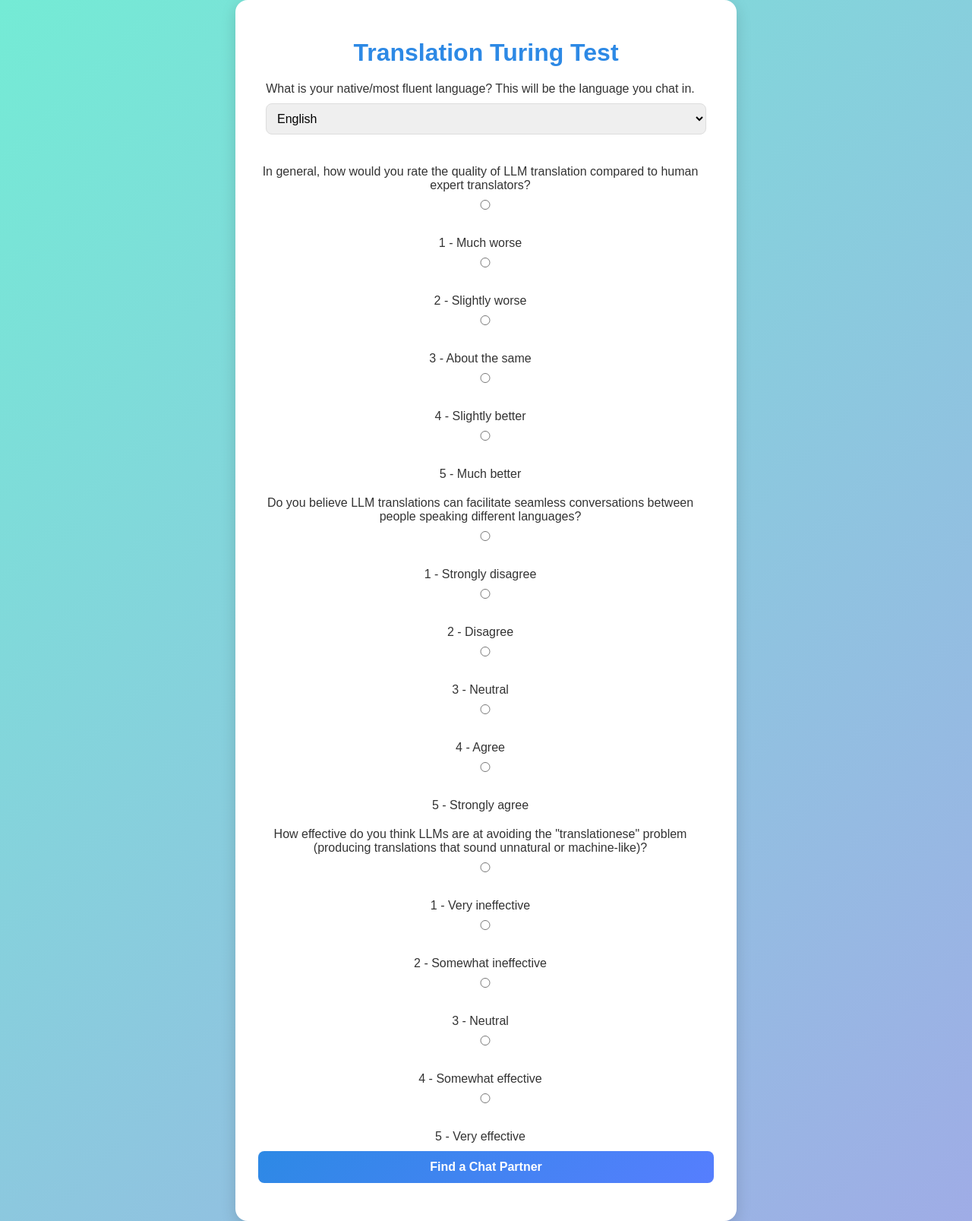
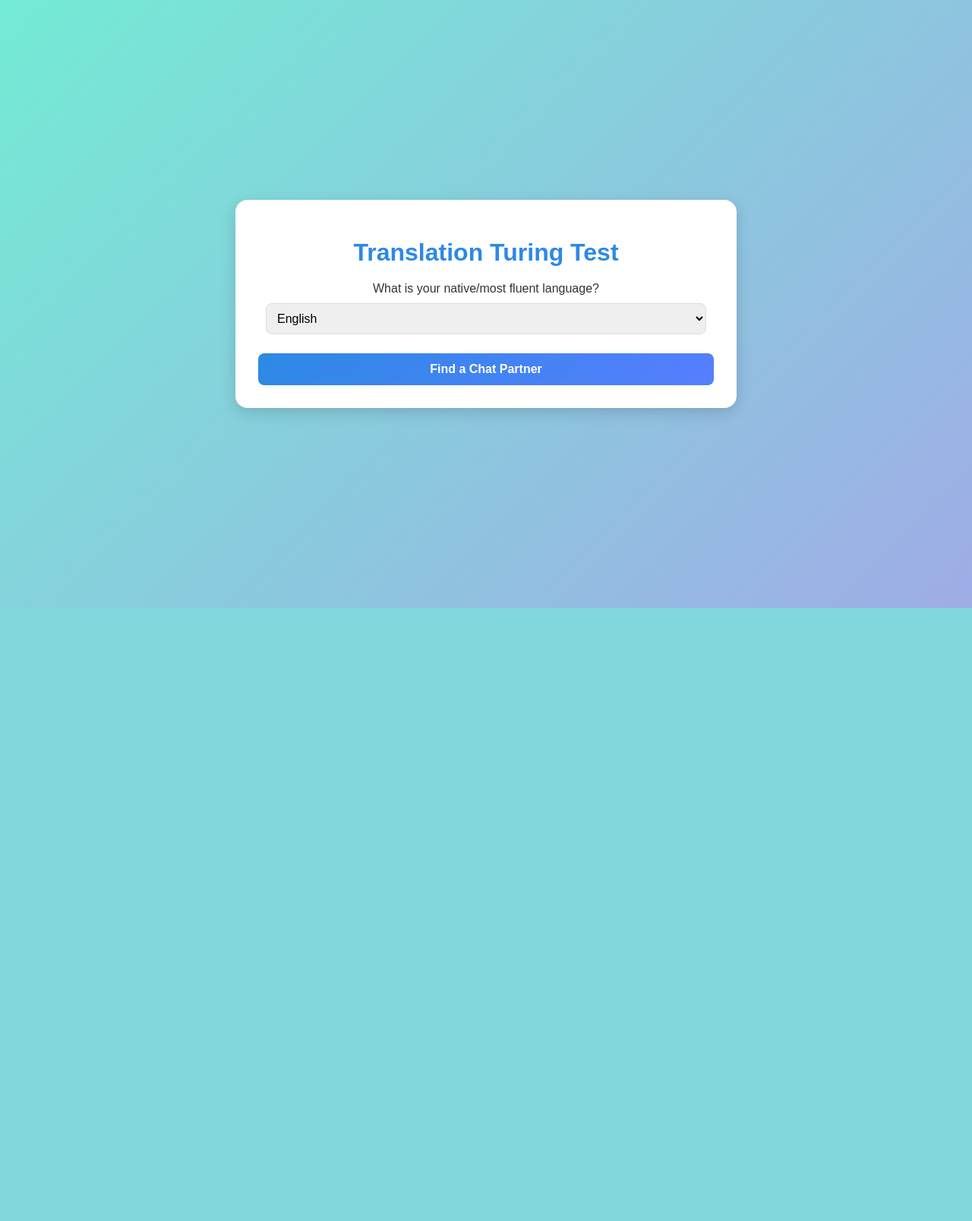
Before and after one commit to anshika-agarwal/llm-translation, a Python web app: template templates/index.html in a window 1280 px wide. Shown: the whole page at 76% size. After the commit the page ends 800 px from the top, so only its background shows below. Run offline with Jinja, Linux system fonts and the light colour scheme; the template is opened without the code that fills it, so the values that code supplies are empty.

Commit message:
new index.html

```diff
--- a/templates/index.html
+++ b/templates/index.html
@@ -62,7 +62,7 @@
             background: linear-gradient(135deg, #1d6fd9, #4569d8);
         }
 
-        #chat {
+        #chat, #survey {
             margin-top: 20px;
             text-align: left;
             display: none;
@@ -109,43 +109,20 @@
             align-self: flex-start;
         }
 
-        #survey {
+        #survey label, #language-selection label {
             margin-top: 20px;
-            margin-bottom: 10px;
-            display: none;
-            text-align: left;
-        }
-
-        #survey label {
             display: block;
-            margin-top: 20px; /* Adds spacing between questions */
         }
 
         input[type="radio"] {
-            margin-right: 8px; /* Adds space between the button and the label */
-            vertical-align: middle; /* Aligns the button with the label */
-        }
-
-        label {
-            display: inline-block; /* Ensures the label is inline with the button */
-            margin-right: 15px; /* Adds spacing between options */
-        }
-
-        #language-selection label {
-            display: block;
-            margin-top: 20px; /* Adds spacing between questions */
-        }
-
-        #language-selection select {
-            margin-top: 10px; /* Adds spacing between the label and select dropdown */
-            margin-bottom: 20px
+            margin-right: 10px;
+            vertical-align: middle;
         }
 
         #end-chat {
             margin-top: 10px;
             background-color: #ff4c4c;
             background: linear-gradient(135deg, #ff4c4c, #ff6a6a);
-            display: inline-block;
         }
 
         #end-chat:hover {
@@ -158,84 +135,25 @@
             color: #666;
             margin-top: 5px;
         }
-
-        #language-selection {
-            margin-bottom: 20px;
-        }
     </style>
 </head>
 <body>
     <div id="container">
         <h1>Translation Turing Test</h1>
 
-        <!-- Language Selection -->
         <div id="language-selection">
-            <label for="language">
-                What is your native/most fluent language? This will be the language you chat in.
-            </label>
+            <label for="language">What is your native/most fluent language?</label>
             <select id="language">
                 <option value="english">English</option>
                 <option value="chinese">Chinese</option>
             </select>
 
-            <!-- Question 1 -->
-            <label for="question1">
-                In general, how would you rate the quality of LLM translation compared to human expert translators?
-            </label>
-            <div id="question1">
-                <input type="radio" id="q1-1" name="question1" value="1">
-                <label for="q1-1">1 - Much worse</label>
-                <input type="radio" id="q1-2" name="question1" value="2">
-                <label for="q1-2">2 - Slightly worse</label>
-                <input type="radio" id="q1-3" name="question1" value="3">
-                <label for="q1-3">3 - About the same</label>
-                <input type="radio" id="q1-4" name="question1" value="4">
-                <label for="q1-4">4 - Slightly better</label>
-                <input type="radio" id="q1-5" name="question1" value="5">
-                <label for="q1-5">5 - Much better</label>
-            </div>
-
-            <!-- Question 2 -->
-            <label for="question2">
-                Do you believe LLM translations can facilitate seamless conversations between people speaking different languages?
-            </label>
-            <div id="question2">
-                <input type="radio" id="q2-1" name="question2" value="1">
-                <label for="q2-1">1 - Strongly disagree</label>
-                <input type="radio" id="q2-2" name="question2" value="2">
-                <label for="q2-2">2 - Disagree</label>
-                <input type="radio" id="q2-3" name="question2" value="3">
-                <label for="q2-3">3 - Neutral</label>
-                <input type="radio" id="q2-4" name="question2" value="4">
-                <label for="q2-4">4 - Agree</label>
-                <input type="radio" id="q2-5" name="question2" value="5">
-                <label for="q2-5">5 - Strongly agree</label>
-            </div>
-
-            <!-- Question 3 -->
-            <label for="question3">
-                How effective do you think LLMs are at avoiding the "translationese" problem (producing translations that sound unnatural or machine-like)?
-            </label>
-            <div id="question3">
-                <input type="radio" id="q3-1" name="question3" value="1">
-                <label for="q3-1">1 - Very ineffective</label>
-                <input type="radio" id="q3-2" name="question3" value="2">
-                <label for="q3-2">2 - Somewhat ineffective</label>
-                <input type="radio" id="q3-3" name="question3" value="3">
-                <label for="q3-3">3 - Neutral</label>
-                <input type="radio" id="q3-4" name="question3" value="4">
-                <label for="q3-4">4 - Somewhat effective</label>
-                <input type="radio" id="q3-5" name="question3" value="5">
-                <label for="q3-5">5 - Very effective</label>
-            </div>
-
             <button onclick="findPair()">Find a Chat Partner</button>
         </div>
 
-        <!-- Chat Section -->
         <div id="chat">
             <h3>Chat Room</h3>
-            <div id="timer">Time Remaining: 3:00</div> <!-- Timer Display -->
+            <div id="timer">Time Remaining: 3:00</div>
             <div id="messages"></div>
             <div id="typing-indicator">User is typing...</div>
             <input id="message" type="text" placeholder="Type your message here..." oninput="sendTypingStatus()" />
@@ -243,25 +161,21 @@
             <button id="end-chat" onclick="endChat()">End Chat</button>
         </div>
 
-        <!-- Survey Section -->
         <div id="survey">
             <h3>Survey</h3>
-            <label>
-                How would you rate your conversation on engagement, where 1 is very unengaging and 5 is super engaging?
-            </label>
-            <div id="engagementRating">
-                <input type="radio" id="er-1" name="engagementRating" value="1">
-                <label for="er-1">1</label>
-                <input type="radio" id="er-2" name="engagementRating" value="2">
-                <label for="er-2">2</label>
-                <input type="radio" id="er-3" name="engagementRating" value="3">
-                <label for="er-3">3</label>
-                <input type="radio" id="er-4" name="engagementRating" value="4">
-                <label for="er-4">4</label>
-                <input type="radio" id="er-5" name="engagementRating" value="5">
-                <label for="er-5">5</label>
+            <label for="question1">How would you rate your conversation?</label>
+            <div>
+                <input type="radio" id="q1-1" name="question1" value="1">
+                <label for="q1-1">1 - Very Poor</label>
+                <input type="radio" id="q1-2" name="question1" value="2">
+                <label for="q1-2">2 - Poor</label>
+                <input type="radio" id="q1-3" name="question1" value="3">
+                <label for="q1-3">3 - Neutral</label>
+                <input type="radio" id="q1-4" name="question1" value="4">
+                <label for="q1-4">4 - Good</label>
+                <input type="radio" id="q1-5" name="question1" value="5">
+                <label for="q1-5">5 - Excellent</label>
             </div>
-
             <button onclick="submitSurvey()">Submit Feedback</button>
         </div>
     </div>
```
